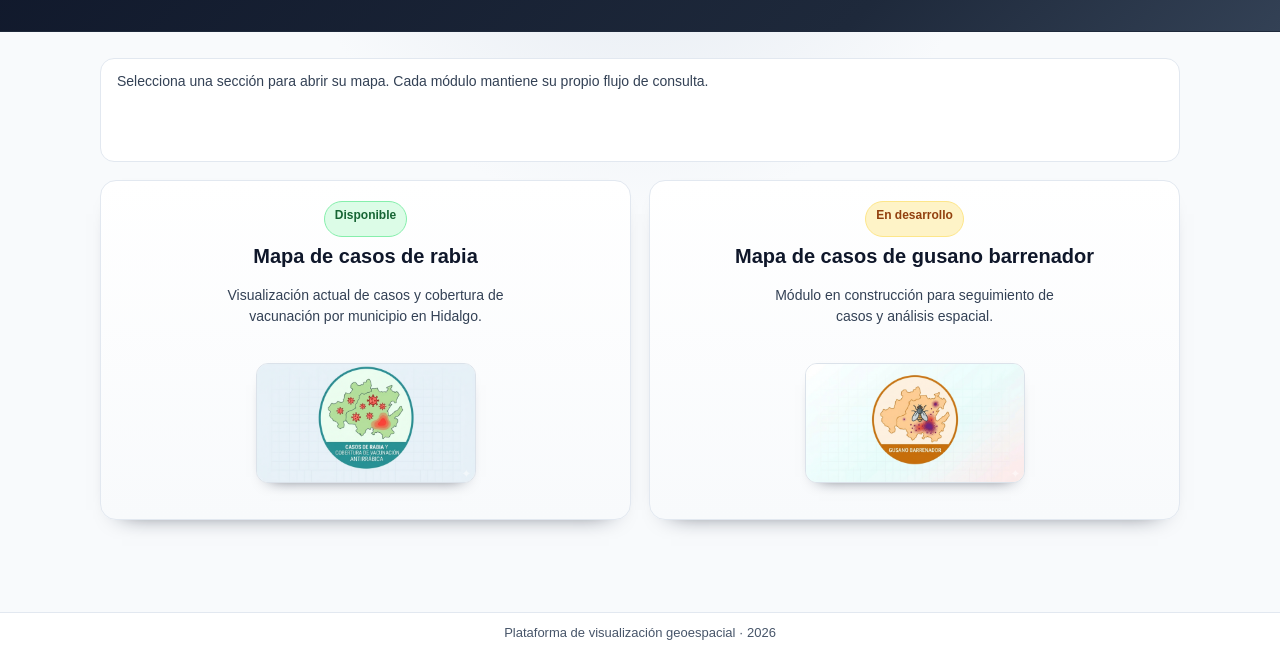
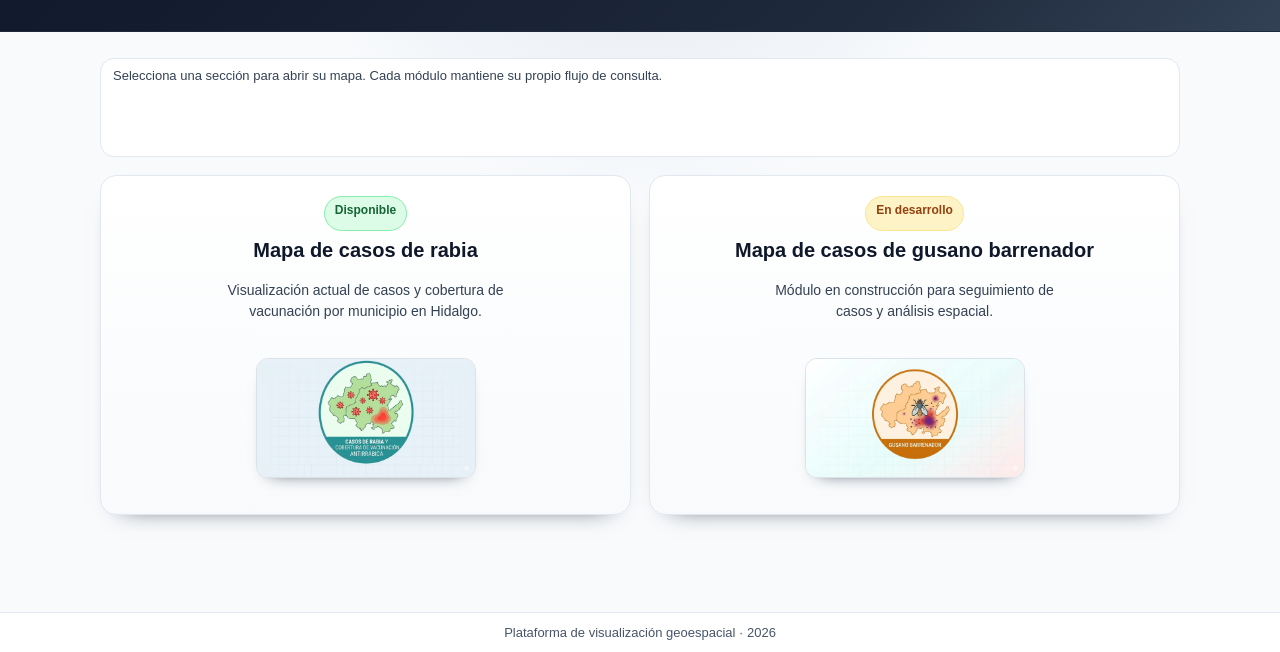
Before and after one commit to nsmn-lsc/mapas-zoonosis, a plain HTML site: page app/static/inicio.html in a window 1280 px wide. Shown: the part 148-800 px from the top of the page. Drawn offline with Linux system fonts and the light colour scheme.

Commit message:
ajuste de alturas en elemento intro

```diff
--- a/app/static/inicio.html
+++ b/app/static/inicio.html
@@ -72,9 +72,10 @@
         background: #ffffff;
         border: 1px solid #e2e8f0;
         border-radius: 14px;
-        padding: 14px 16px;
+        padding: 8px 12px;
         color: #334155;
-        font-size: 14px;
+        font-size: 13px;
+        line-height: 1.35;
       }
 
       .cards {
```
